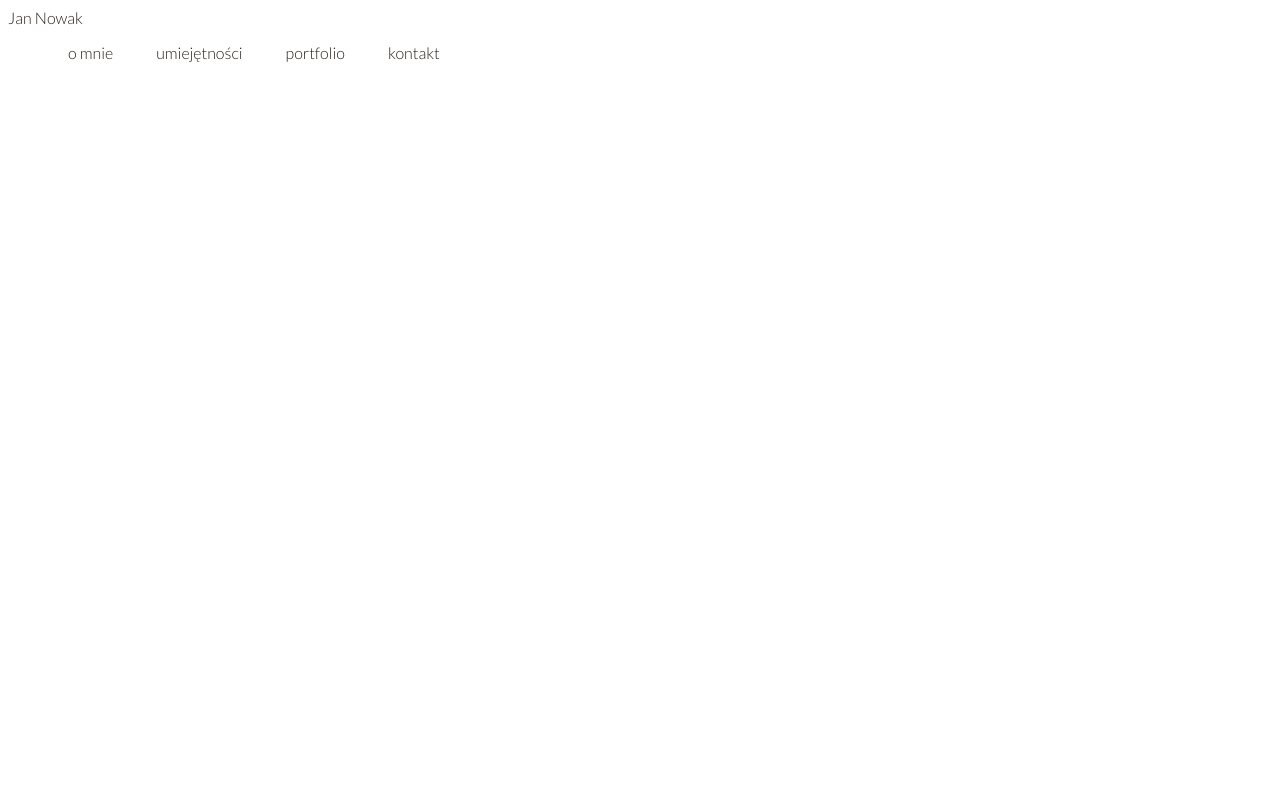
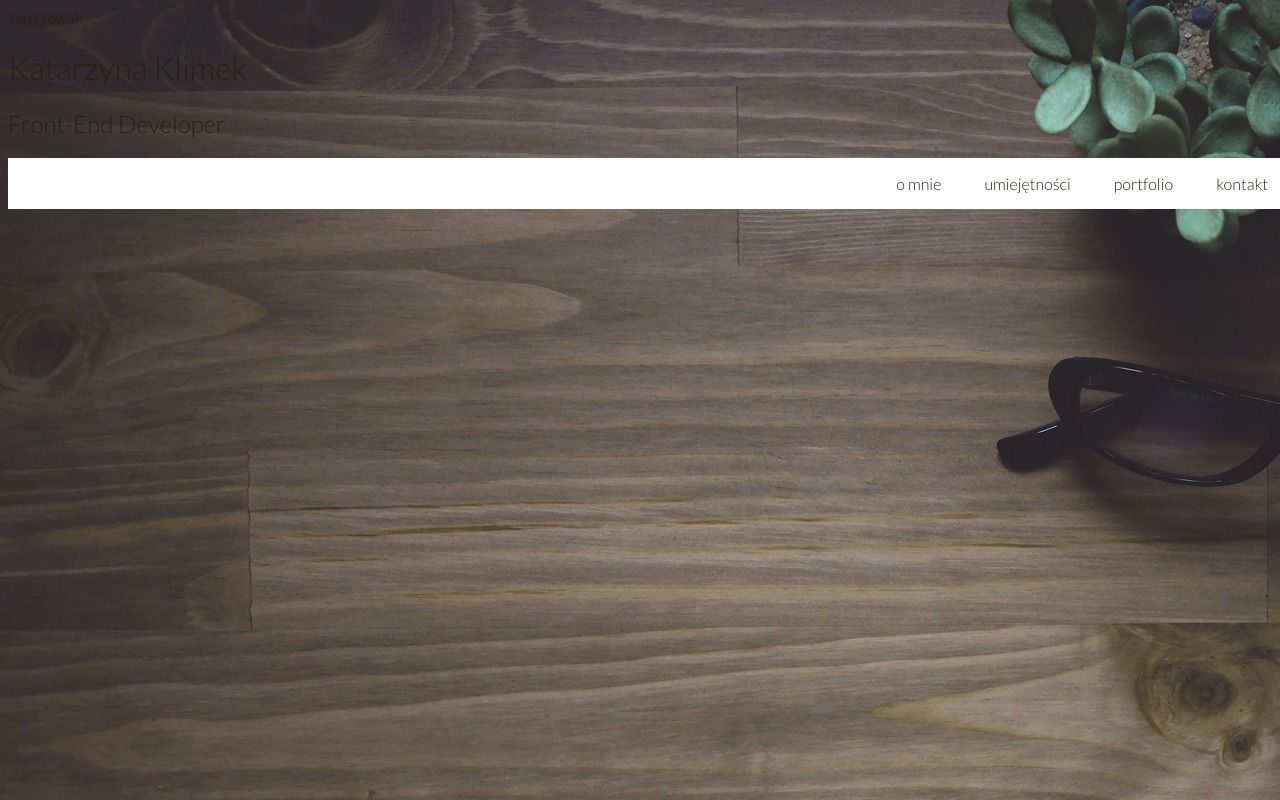
Before and after one commit to katarzynaklimek/portfolio, a plain HTML site: page index.html in a window 1280 px wide. Drawn offline with Linux system fonts and the light colour scheme.

Commit message:
menu nawigacyjne

```diff
--- a/css/style.css
+++ b/css/style.css
@@ -2,6 +2,11 @@
     font-family: "Lato", sans-serif;
     color: #291f1a;
     font-weight: 300;
+}
+
+body {
+
+
 }
 
 ul#lista > li {
@@ -13,7 +18,7 @@ ul#lista > li {
 
 #menu {
     background-color: #ffffff;
-    position: relative;
+
     color: #1ac056;
     font-weight: 300;
     width: 100%;
@@ -21,7 +26,8 @@ ul#lista > li {
     }
 nav {
 
-    float: right;
+    text-align: right;
+    position: fixed;
 
 }
 
--- a/index.html
+++ b/index.html
@@ -1,5 +1,6 @@
 <!DOCTYPE html>
 <html lang="pl">
+
 <head>
     <meta charset="UTF-8">
     <title>Portfolio</title>
@@ -9,8 +10,23 @@
 
 
 </head>
-<body>
-   <header>Jan Nowak</header>
+
+<body background="img/header-background.jpg">
+    <header>
+        <div id="mainheader">Jan Nowak
+            <div id="mainheadercontent">
+                <h1>Katarzyna <span>Klimek</span></h1>
+                <h2>Front-End Developer</h2>
+                <background
+            </div>
+
+
+
+
+        </div>
+    </header>
+
+
     <nav id="menu">
         <ul id="lista">
             <li><a href="omnie.html">o mnie</a></li>
@@ -20,4 +36,5 @@
         </ul>
     </nav>
 </body>
+
 </html>
```
